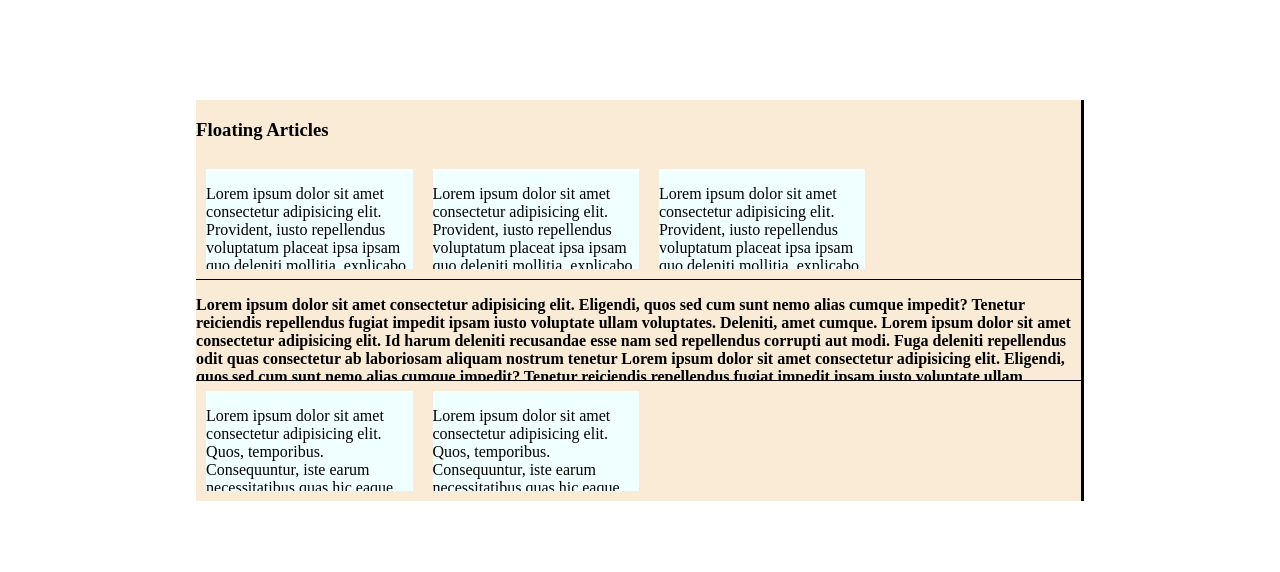
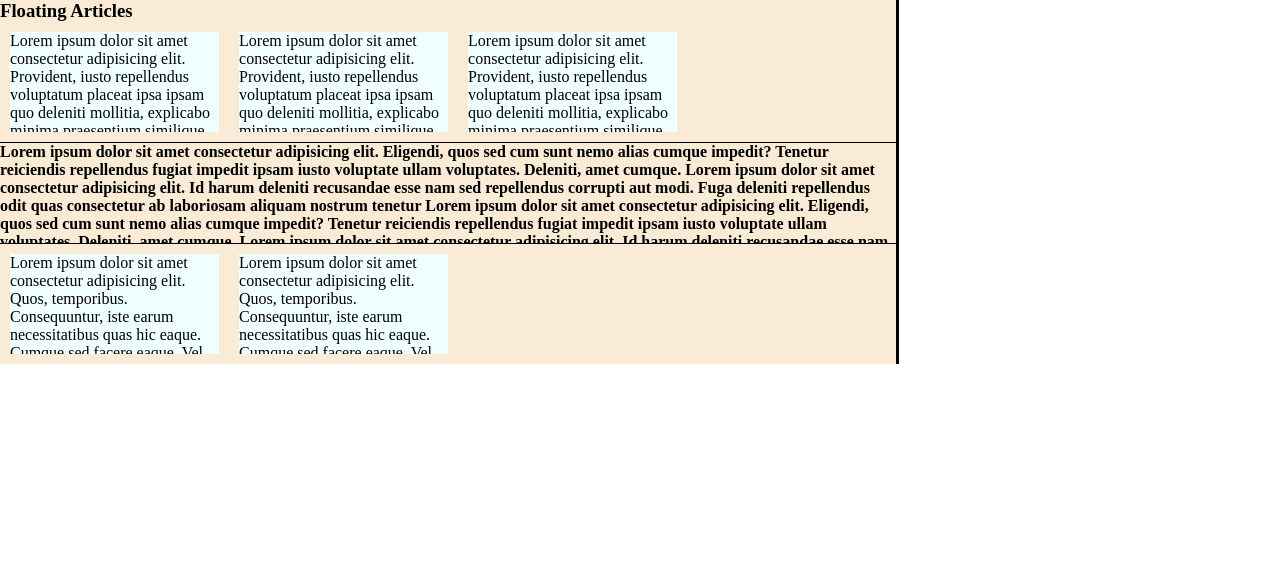
Before and after one commit to Dawahreh/CSS-practice, a plain HTML site: page Image2/Image2.html in a window 1280 px wide. Drawn offline with Linux system fonts and the light colour scheme.

Commit message:
fixed padding

```diff
--- a/Image2/style.css
+++ b/Image2/style.css
@@ -1,9 +1,12 @@
+
+*{padding: 0;
+margin: 0;}
 
 
 article{
     background-color: antiquewhite;
     width: 70%;
-     overflow: hidden; /* The Last two Paragrapahs won't take the bg-color without this property */
+      overflow: hidden; The Last two Paragrapahs won't take the bg-color without this property */
 
      margin: 100px auto; /*trick to center container */
 
@@ -35,6 +38,7 @@ margin: 10px;
     width: 23.33%;
     overflow: hidden;
     height: 100px;
+
 }
 
 
```
